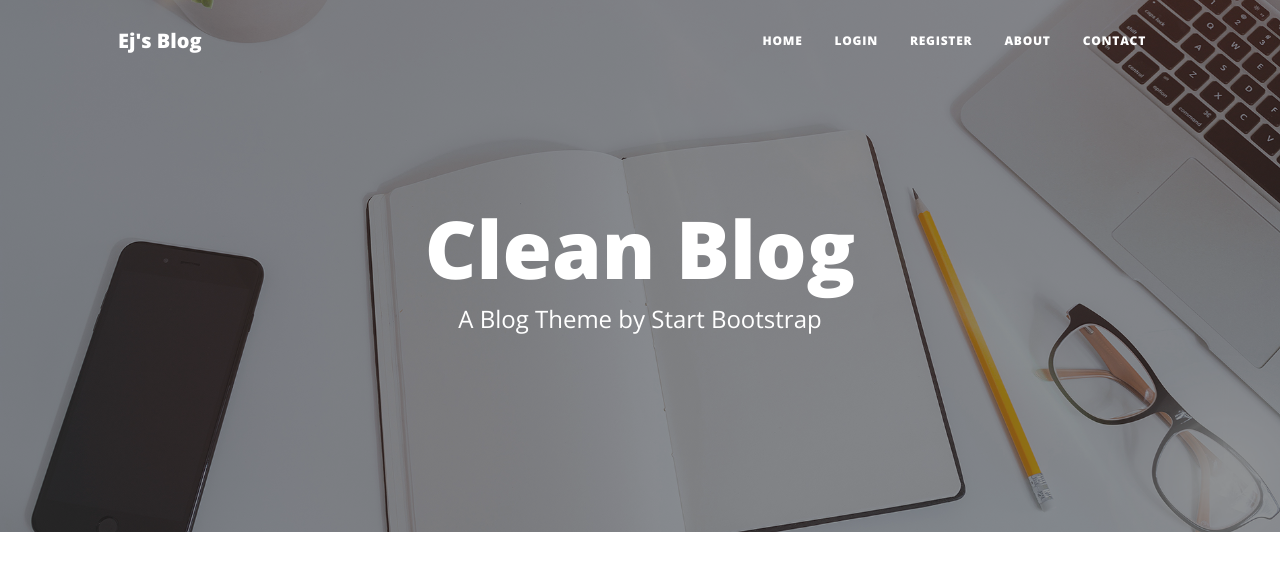
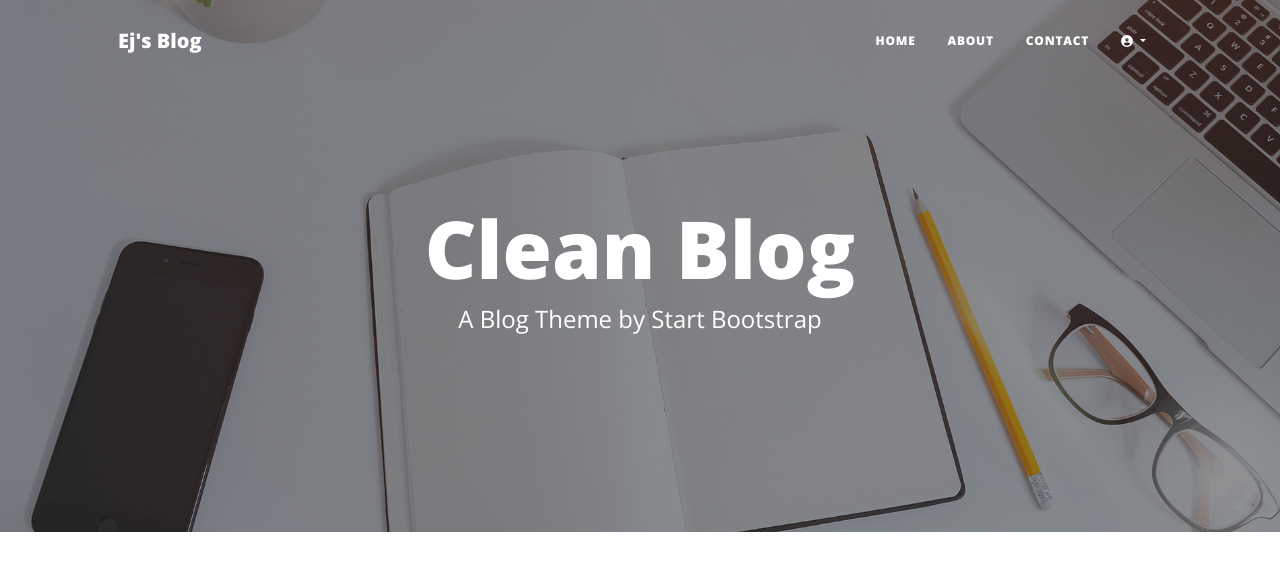
Before and after one commit to IrishEgie/blog_upgrade_py, a Flask app: page / in a window 1280 px wide. Shown: the top 572 px of the page. Run offline with Flask 3, Linux system fonts and the light colour scheme; some libraries are stand-ins or nearby versions.

Commit message:
update: fixed the modal logout bug

```diff
--- a/templates/base/header.html
+++ b/templates/base/header.html
@@ -15,9 +15,10 @@
     <link href="/static/css/styles.css" rel="stylesheet" />
 
     <!-- Navigation-->
+    <!-- Navigation-->
     <nav class="navbar navbar-expand-lg navbar-light" id="mainNav">
         <div class="container px-4 px-lg-5">
-            <a class="navbar-brand" href="{{url_for('home')}}">Ej's Blog</a>
+            <a class="navbar-brand" href="{{ url_for('home') }}">Ej's Blog</a>
             <button class="navbar-toggler" type="button" data-bs-toggle="collapse" data-bs-target="#navbarResponsive" aria-controls="navbarResponsive" aria-expanded="false" aria-label="Toggle navigation">
                 Menu
                 <i class="fas fa-bars"></i>
@@ -25,21 +26,25 @@
             <div class="collapse navbar-collapse" id="navbarResponsive">
                 <ul class="navbar-nav ms-auto py-4 py-lg-0">
                     <li class="nav-item"><a class="nav-link px-lg-3 py-3 py-lg-4" href="{{ url_for('home') }}">Home</a></li>
-
-                    {% if current_user.is_authenticated %}
-                    {% set setup_modal = "setupLogoutModal('{{ url_for('logout') }}')"%}
-                    <li class="nav-item">
-                        <a class="nav-link px-lg-3 py-3 py-lg-4" href="#" data-bs-toggle="modal" data-bs-target="#actionModal" onclick={{setup_modal}}>Logout</a>
-                    </li>
-
-                    {% else %}
-                        <li class="nav-item"><a class="nav-link px-lg-3 py-3 py-lg-4" href="{{ url_for('login') }}">Login</a></li>
-                        <li class="nav-item"><a class="nav-link px-lg-3 py-3 py-lg-4" href="{{ url_for('register') }}">Register</a></li>
-                    {% endif %}
-
-
                     <li class="nav-item"><a class="nav-link px-lg-3 py-3 py-lg-4" href="{{ url_for('about') }}">About</a></li>
                     <li class="nav-item"><a class="nav-link px-lg-3 py-3 py-lg-4" href="{{ url_for('contact') }}">Contact</a></li>
+
+                    <li class="nav-item dropdown">
+                        <a class="nav-link dropdown-toggle px-lg-3 py-3 py-lg-4" href="#" id="loginRegisterDropdown" role="button" data-bs-toggle="dropdown" aria-expanded="false">
+                            <i class="fas fa-user-circle"></i>
+                        </a>
+                        <ul class="dropdown-menu dropdown-menu-end" aria-labelledby="loginRegisterDropdown">
+                            {% if current_user.is_authenticated %}
+                            {% set setup_modal = "setupLogoutModal('" + url_for('logout') + "')" %}
+                                <li>
+                                    <a class="dropdown-item" href="#" data-bs-toggle="modal" data-bs-target="#actionModal" onclick={{ setup_modal }}>Logout</a>
+                                </li>
+                            {% else %}
+                                <li><a class="dropdown-item" href="{{ url_for('login') }}">Login</a></li>
+                                <li><a class="dropdown-item" href="{{ url_for('register') }}">Register</a></li>
+                            {% endif %}
+                        </ul>
+                    </li>
                 </ul>
             </div>
         </div>
--- a/templates/index.html
+++ b/templates/index.html
@@ -20,9 +20,10 @@
                             Posted by
                             <a href="{{ url_for('home') }}">{{ blog_post.author }}</a>
                             on {{ blog_post.date }}
+                            {% if current_user.is_authenticated %}
                             {% set delete_url = 'delete_post' %}
                             <a href="#" class="text-danger" data-bs-toggle="modal" data-bs-target="#actionModal" onclick="setupDeleteModal('{{ url_for(delete_url, post_id=blog_post.id) }}')">✘</a>
-
+                            {% endif %}
                         </p>
                     </div>
                     {% endfor %}
```
Also changed, not shown: instance/posts.db.
